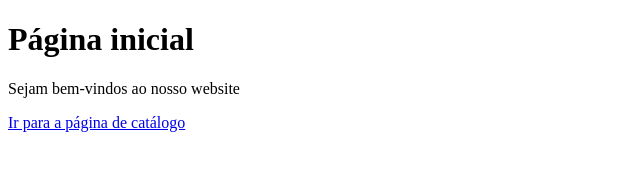
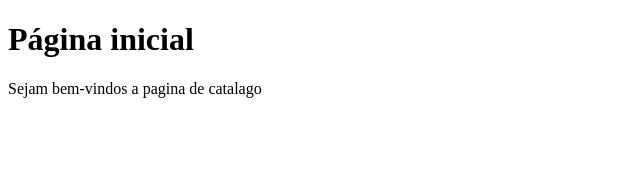
Before and after one commit to raissafernandaa/Merge-com-conflito, a plain HTML site: page catalago.html in a window 1280 px wide. Shown: the whole page, without its empty margins (0-640 px from the left). Drawn offline with Linux system fonts and the light colour scheme.

Commit message:
Catálogo update

```diff
--- a/catalago.html
+++ b/catalago.html
@@ -8,7 +8,6 @@
 </head>
 <body>
 <h1>Página inicial</h1>
-<p>Sejam bem-vindos ao nosso website</p>
-<a href="catalogo.html">Ir para a página de catálogo</a>
+<p>Sejam bem-vindos a pagina de catalago</p>
 </body>
 </html>
```
Also changed, not shown: index.html (+1 -0 lines).
